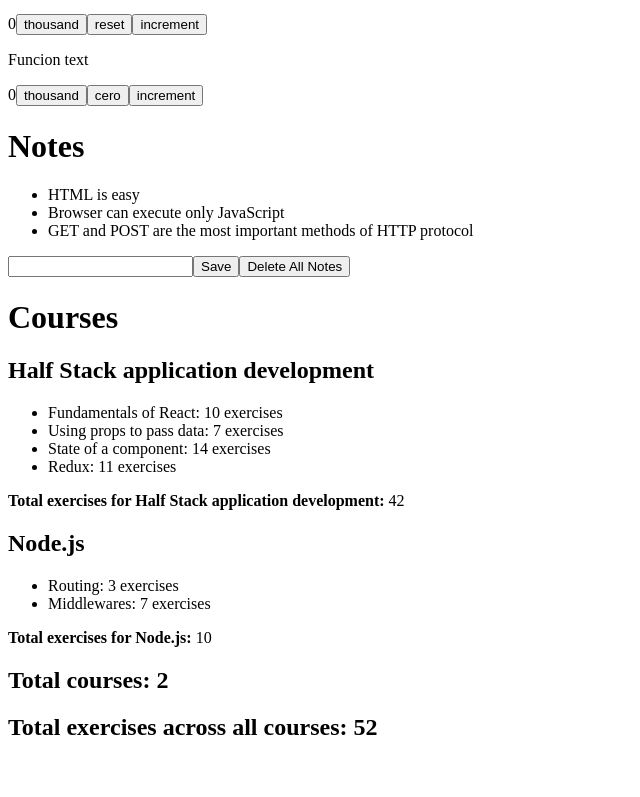
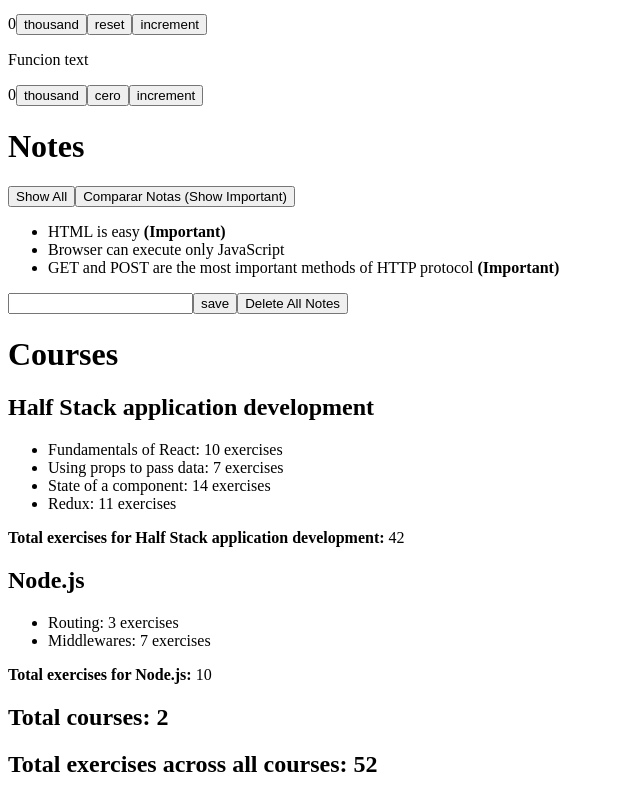
Before and after one commit to JoseVallcanera79/react-fullstackOpen, a React (Vite) app: page / in a window 1280 px wide. Shown: the part 2299-3096 px from the top of the page, without its empty margins (0-640 px from the left). Before the commit the page ends 3059 px from the top, so only its background shows below. Built offline with nearby package versions, Linux system fonts and the light colour scheme.

Commit message:
filtrando notas

```diff
--- a/src/App.jsx
+++ b/src/App.jsx
@@ -69,7 +69,6 @@ const ButtonIncrement = (props) => (
 
 
 const App = (props) => {
-
     const [counter, setCounter] = useState(0);
     const [left, setLeft] = useState(0);
     const [right, setRight] = useState(0);
--- a/src/components/Note.jsx
+++ b/src/components/Note.jsx
@@ -3,13 +3,13 @@ import React, { useState, useEffect } from "react";
 const Note = ({ initialNotes }) => {
     const [newNote, setNewNote] = useState('');
     const [allNotes, setAllNotes] = useState([]);
+    const [showAll, setShowAll] = useState(true);
     const [errorMessage, setErrorMessage] = useState('');
 
     // Cargar notas desde localStorage al montar el componente
     useEffect(() => {
         const savedNotes = JSON.parse(localStorage.getItem('notes')) || [];
-        // Solo establecer notas iniciales si localStorage está vacío
-        if (savedNotes.length === 0 && initialNotes) {
+        if (savedNotes.length === 0) {
             setAllNotes(initialNotes);
         } else {
             setAllNotes(savedNotes);
@@ -18,22 +18,23 @@ const Note = ({ initialNotes }) => {
 
     // Guardar notas en localStorage solo cuando cambian
     useEffect(() => {
-        console.log('Saving notes to localStorage:', allNotes);
         localStorage.setItem('notes', JSON.stringify(allNotes));
     }, [allNotes]);
 
-    // Función para manejar el cambio de input
+    // Filtrar las notas a mostrar basadas en el estado showAll
+    const notesToShow = showAll ? allNotes : allNotes.filter(note => note.important);
+
+    // Manejar cambios en el input de nueva nota
     const handleNoteChange = (event) => {
         setNewNote(event.target.value);
     };
 
     // Función para eliminar todas las notas
-    const deleteAllNotes = (event) => {
-        event.preventDefault(); // Prevenir el comportamiento por defecto del botón dentro del formulario
-        setAllNotes([]); // Limpiar el estado
-        setNewNote(''); // Limpiar el estado del campo de entrada
-        setErrorMessage(''); // Limpiar cualquier mensaje de error existente
-        localStorage.removeItem('notes'); // Eliminar las notas de localStorage
+    const deleteAllNotes = () => {
+        setAllNotes([]);
+        setNewNote('');
+        setErrorMessage('');
+        localStorage.removeItem('notes');
     };
 
     // Función para manejar el submit del formulario
@@ -42,50 +43,79 @@ const Note = ({ initialNotes }) => {
 
         if (newNote.trim() === '') {
             setErrorMessage('Debe insertar un mensaje');
-            return; // No agregar notas vacías
-        } else if (newNote.length < 3) {
-            setErrorMessage('La nota debe tener mas de 3 caracteres');
             return;
         }
 
-        // Manejar el true o false
-        const important = newNote.length >= 10;
-
-        // Verificar IDs existentes y generar un nuevo ID único
+        // Generar un ID único para la nueva nota
         const existingIds = new Set(allNotes.map(note => note.id));
         let newId = 1;
-
         while (existingIds.has(newId)) {
             newId++;
         }
 
-        console.log('New ID for the note:', newId);
-
         const noteObject = {
             id: newId,
             content: newNote,
-            important: important
+            important: Math.random() > 0.5  // Importancia aleatoria
         };
 
-        setAllNotes(prevNotes => [...prevNotes, noteObject]); // Agregar la nueva nota al estado
-        setNewNote(''); // Limpiar el input
-        setErrorMessage(''); // Limpiar cualquier mensaje de error existente
+        setAllNotes(prevNotes => [...prevNotes, noteObject]);
+        setNewNote('');
+        setErrorMessage('');
     };
+
+    // Función para filtrar y mostrar solo las notas importantes
+    const compNotes = () => {
+
+        <div>
+            <button onClick={() => setShowAll(true)}>
+                Show All
+            </button>
+        </div>
+        console.log('Filtrando notas importantes:', allNotes.filter(note => note.important));
+
+        setShowAll(false);
+        // Cambiar el estado para mostrar solo las importantes
+    };
+    const todasNotas = () => {
+        <button type="button" onClick={compNotes}>
+            Comparar Notas (Show Important)
+        </button>
+        console.log('Filtrando notas:', allNotes)
+
+
+    }
+
 
     return (
         <div>
             <h1>Notes</h1>
-            {errorMessage && <p style={{ color: 'red' }}>{errorMessage}</p>}
+
+            <div>
+                <button onClick={() => { todasNotas(); setShowAll(true) }}>
+                    Show All
+                </button>
+                <button type="button" onClick={compNotes}>
+                    Comparar Notas (Show Important)
+                </button>
+
+            </div>
+
             <ul>
-                {allNotes.map(note => (
-                    <li key={note.id}>{note.content}</li>
+                {notesToShow.map(note => (
+                    <li key={note.id}>
+                        {note.content} <strong>{note.important ? "(Important)" : ""}</strong>
+                    </li>
                 ))}
             </ul>
+
             <form onSubmit={addNote}>
                 <input value={newNote} onChange={handleNoteChange} />
-                <button type="submit">Save</button>
-                <button type="button" onClick={deleteAllNotes}>Delete All Notes</button> {/* Botón para eliminar todas las notas */}
+                <button type="submit">save</button>
+                <button type="button" onClick={deleteAllNotes}>Delete All Notes</button>
             </form>
+
+            {errorMessage && <p style={{ color: 'red' }}>{errorMessage}</p>}
         </div>
     );
 };
```
